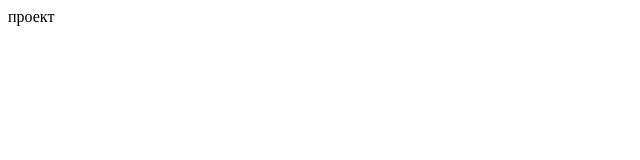
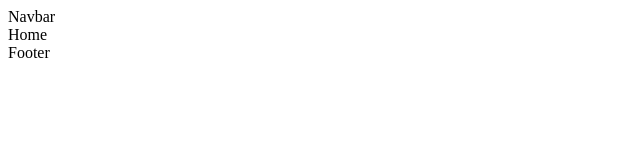
Before and after one commit to ShERAand/APP_submission, a React (Create React App) app in the folder client/: page / in a window 1280 px wide. Shown: the top 160 px of the page, without its empty margins (0-640 px from the left). Built offline with nearby package versions, Linux system fonts and the light colour scheme.

Commit message:
Creating Routing

```diff
--- a/client/package.json
+++ b/client/package.json
@@ -8,6 +8,7 @@
     "@testing-library/user-event": "^13.5.0",
     "react": "^18.2.0",
     "react-dom": "^18.2.0",
+    "react-router-dom": "^6.10.0",
     "react-scripts": "5.0.1",
     "web-vitals": "^2.1.4"
   },
--- a/client/src/App.js
+++ b/client/src/App.js
@@ -1,11 +1,64 @@
 import './App.css';
+import React from "react";
+import { createBrowserRouter, Outlet, RouterProvider,} from "react-router-dom";
+import Register from './pages/Register'
+import Login from './pages/Login';
+import Write from './pages/Write';
+import Single from './pages/Single';
+import Footer from './components/Footer/Footer';
+import Home from './pages/Home';
+import Navbar from './components/Navbar/Navbar';
+
+const Layout = () => {
+  return (
+    <>
+    <Navbar/>
+    <Outlet/>
+    <Footer/>
+    </>
+  );
+};
+
+
+const router = createBrowserRouter([
+  {
+    path: "/",
+    element: <Layout/>,
+    children: [
+      {
+        path: "/",
+        element: <Home/>
+      },
+      {
+        path: "/post/:id",
+        element: <Single/>,
+      },
+      {
+        path: "/write",
+        element: <Write/>,
+      }
+    ]
+  },
+  {
+    path: "/register",
+    element: <Register/>,
+  },
+  {
+    path: "/login",
+    element: <Login/>,
+  }
+
+]);
 
 function App() {
   return (
-    <div>
-      проект
+    <div className='app'>
+      <div className='container'>
+      <RouterProvider router={router} />
+      </div>
+
     </div>
   );
-}
+};
 
 export default App;
--- /dev/null
+++ b/client/src/components/Footer/Footer.jsx
@@ -0,0 +1,9 @@
+import React from 'react'
+
+const Footer = () => {
+  return (
+    <div>Footer</div>
+  )
+}
+
+export default Footer
--- /dev/null
+++ b/client/src/components/Navbar/Navbar.jsx
@@ -0,0 +1,9 @@
+import React from 'react'
+
+const Navbar = () => {
+  return (
+    <div>Navbar</div>
+  )
+}
+
+export default Navbar
```
Also changed, not shown: client/src/components/Footer/Footer.css (added), client/src/components/Navbar/Navbar.css (added), 1 other file (tests, documents, lock files or other folders).
